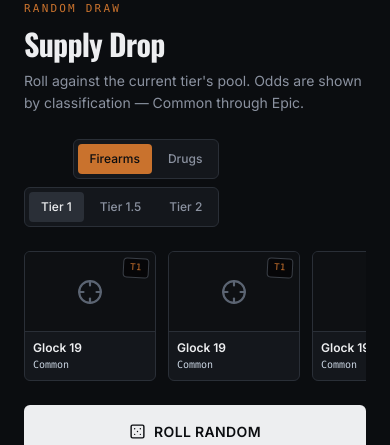
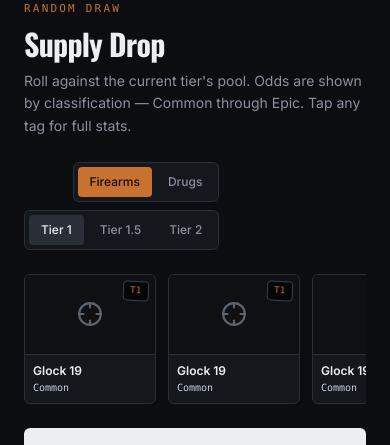
Before and after one commit to swipng1/the-312-rp-wiki, a React (Vite) app: page / in a window 390 px wide. Shown: the part 661-1106 px from the top of the page. Built offline with nearby package versions, Linux system fonts and the light colour scheme.

Commit message:
redesign: stat bars, detail modal, new banner art

```diff
--- a/src/App.jsx
+++ b/src/App.jsx
@@ -1,8 +1,9 @@
 import React, { useState, useMemo, useRef } from "react";
-import { Shield, Crosshair, FlaskConical, Search, Dice5, ChevronRight, Radio } from "lucide-react";
+import { Shield, Crosshair, FlaskConical, Search, Dice5, ChevronRight, Radio, X } from "lucide-react";
 
 /* ------------------------------------------------------------------ */
 /*  DATA — swap this out for your real drop tables / skill trees      */
+/*  stats are 0-100 scale, used to draw the bars in the detail modal   */
 /* ------------------------------------------------------------------ */
 
 const TIERS = ["Tier 1", "Tier 1.5", "Tier 2"];
@@ -10,40 +11,52 @@
 const CATALOG = [
   { id: "gk19", name: "Glock 19", cat: "Firearms", tier: "Tier 1", class: "Common",
     desc: "Light sidearm for new runners. Cheap ammo, fast draw, forgiving recoil for early street work.",
-    tags: ["Low recoil", "Fast draw"] },
+    tags: ["Low recoil", "Fast draw"],
+    stats: { damage: 28, range: 35, fireRate: 72, recoil: 20 } },
   { id: "cp01", name: "Combat Pistol", cat: "Firearms", tier: "Tier 1", class: "Common",
     desc: "Bigger magazine than the Glock. Built for extended stand-offs where reload timing matters.",
-    tags: ["High ammo", "Reliable"] },
+    tags: ["High ammo", "Reliable"],
+    stats: { damage: 32, range: 38, fireRate: 65, recoil: 25 } },
   { id: "msmg", name: "Mini SMG", cat: "Firearms", tier: "Tier 1.5", class: "Rare",
     desc: "Compact automatic built for vehicle fights and alley pushes. Close range only.",
-    tags: ["Close range", "Vehicle use"] },
+    tags: ["Close range", "Vehicle use"],
+    stats: { damage: 24, range: 20, fireRate: 85, recoil: 45 } },
   { id: "smg1", name: "SMG", cat: "Firearms", tier: "Tier 1.5", class: "Uncommon",
     desc: "Standard submachine gun with steady spray control. Solid on foot or in a chase.",
-    tags: ["Spray control", "Versatile"] },
+    tags: ["Spray control", "Versatile"],
+    stats: { damage: 30, range: 40, fireRate: 78, recoil: 38 } },
   { id: "pshot", name: "Pump Shotgun", cat: "Firearms", tier: "Tier 1.5", class: "Uncommon",
     desc: "Slow but devastating up close. One shot ends most indoor disputes.",
-    tags: ["Close range", "High damage"] },
+    tags: ["Close range", "High damage"],
+    stats: { damage: 90, range: 15, fireRate: 18, recoil: 70 } },
   { id: "hvp", name: "Heavy Pistol", cat: "Firearms", tier: "Tier 1.5", class: "Rare",
     desc: "Upgraded stopping power over the standard sidearm. Common secondary for mid-tier crews.",
-    tags: ["Stopping power", "Secondary"] },
+    tags: ["Stopping power", "Secondary"],
+    stats: { damage: 45, range: 42, fireRate: 55, recoil: 40 } },
   { id: "carb", name: "Carbine Rifle", cat: "Firearms", tier: "Tier 2", class: "Epic",
     desc: "Full-auto mid-range rifle for crews who've earned it. Strong damage, open-street engagements.",
-    tags: ["Mid range", "Full auto"] },
+    tags: ["Mid range", "Full auto"],
+    stats: { damage: 55, range: 70, fireRate: 68, recoil: 48 } },
   { id: "scarb", name: "Special Carbine", cat: "Firearms", tier: "Tier 2", class: "Epic",
     desc: "Upgraded carbine variant with tighter handling — preferred for medium-range pushes.",
-    tags: ["Accuracy", "Mid range"] },
+    tags: ["Accuracy", "Mid range"],
+    stats: { damage: 58, range: 75, fireRate: 70, recoil: 35 } },
   { id: "grnl", name: "Green Leaf", cat: "Drugs", tier: "Tier 1", class: "Common",
     desc: "Entry-level product. Cheap to move, low heat, steady baseline income for a new operation.",
-    tags: ["Low heat", "Starter"] },
+    tags: ["Low heat", "Starter"],
+    stats: { value: 20, heat: 15, demand: 45 } },
   { id: "pwdr", name: "Cut Powder", cat: "Drugs", tier: "Tier 1.5", class: "Uncommon",
     desc: "Mid-grade product with better margins. Draws more attention once volume picks up.",
-    tags: ["Better margin", "Moderate heat"] },
+    tags: ["Better margin", "Moderate heat"],
+    stats: { value: 45, heat: 40, demand: 60 } },
   { id: "crys", name: "Crystal Batch", cat: "Drugs", tier: "Tier 2", class: "Rare",
     desc: "High-value product for established operations. Big payout, big risk if a run gets made.",
-    tags: ["High value", "High heat"] },
+    tags: ["High value", "High heat"],
+    stats: { value: 75, heat: 70, demand: 55 } },
   { id: "pill", name: "Pressed Pills", cat: "Drugs", tier: "Tier 2", class: "Epic",
     desc: "Top-tier product reserved for trusted crew. Rare drop, rarely sits in stock long.",
-    tags: ["Rare drop", "Trusted crew"] },
+    tags: ["Rare drop", "Trusted crew"],
+    stats: { value: 90, heat: 60, demand: 80 } },
 ];
 
 const SKILLS = {
@@ -80,13 +93,21 @@
   Epic: "text-amber-300 border-amber-500/50",
 };
 
+const STAT_LABELS = {
+  damage: "Damage", range: "Range", fireRate: "Fire Rate", recoil: "Recoil",
+  value: "Value", heat: "Heat", demand: "Demand",
+};
+
 /* ------------------------------------------------------------------ */
 /*  SMALL PIECES                                                       */
 /* ------------------------------------------------------------------ */
 
-function EvidenceTag({ item, spinning }) {
+function EvidenceTag({ item, spinning, onClick }) {
   return (
-    <div className={`relative shrink-0 w-[132px] rounded-md border border-[#2A2F37] bg-[#14171C] overflow-hidden transition-transform duration-150 ${spinning ? "scale-[0.97]" : ""}`}>
+    <button
+      onClick={() => onClick(item)}
+      className={`relative shrink-0 w-[132px] rounded-md border border-[#2A2F37] bg-[#14171C] overflow-hidden transition-transform duration-150 text-left ${spinning ? "scale-[0.97]" : "hover:border-[#454b55]"}`}
+    >
       <div className="absolute top-1.5 right-1.5 z-10 text-[9px] font-mono tracking-wider px-1.5 py-0.5 rounded-sm bg-black/60 border border-[#3a3f47] text-[#C9722D] rotate-3">
         {item.tier.replace("Tier ", "T")}
       </div>
@@ -97,7 +118,7 @@
         <div className="text-[12px] font-semibold text-[#EDEEF0] leading-tight truncate">{item.name}</div>
         <div className={`text-[10px] font-mono mt-0.5 ${CLASS_COLOR[item.class].split(" ")[0]}`}>{item.class}</div>
       </div>
-    </div>
+    </button>
   );
 }
 
@@ -110,6 +131,66 @@
         {desc && <p className="text-[#8B92A0] mt-2 max-w-xl text-[14px] leading-relaxed">{desc}</p>}
       </div>
       {right}
+    </div>
+  );
+}
+
+function StatBar({ label, value }) {
+  return (
+    <div>
+      <div className="flex items-center justify-between mb-1">
+        <span className="text-[11px] font-mono uppercase tracking-wide text-[#8B92A0]">{label}</span>
+        <span className="text-[11px] font-mono text-[#EDEEF0]">{value}</span>
+      </div>
+      <div className="h-1.5 rounded-full bg-[#1E2126] overflow-hidden">
+        <div className="h-full rounded-full bg-[#C9722D]" style={{ width: `${value}%` }} />
+      </div>
+    </div>
+  );
+}
+
+function DetailModal({ item, onClose }) {
+  if (!item) return null;
+  return (
+    <div
+      className="fixed inset-0 z-50 flex items-center justify-center bg-black/70 backdrop-blur-sm px-4"
+      onClick={onClose}
+    >
+      <div
+        className="w-full max-w-md rounded-lg border border-[#2A2F37] bg-[#0E1013] overflow-hidden"
+        onClick={(e) => e.stopPropagation()}
+      >
+        <div className="relative h-36 flex items-center justify-center bg-[#14171C] border-b border-[#2A2F37]">
+          {item.cat === "Firearms" ? <Crosshair size={40} className="text-[#454b55]" /> : <FlaskConical size={40} className="text-[#454b55]" />}
+          <button onClick={onClose} className="absolute top-3 right-3 w-7 h-7 rounded-md border border-[#2A2F37] bg-[#0B0D10]/70 flex items-center justify-center text-[#8B92A0] hover:text-[#EDEEF0] transition-colors">
+            <X size={14} />
+          </button>
+          <div className="absolute top-3 left-3 text-[10px] font-mono px-1.5 py-0.5 rounded bg-black/60 border border-[#3a3f47] text-[#C9722D]">
+            {item.tier}
+          </div>
+        </div>
+        <div className="p-5">
+          <div className="flex items-center justify-between mb-2">
+            <h3 className="text-[18px] font-semibold text-[#EDEEF0]" style={{ fontFamily: "'Oswald', sans-serif" }}>{item.name}</h3>
+            <span className={`text-[10px] font-mono px-1.5 py-0.5 rounded border ${CLASS_COLOR[item.class]}`}>{item.class}</span>
+          </div>
+          <p className="text-[13px] text-[#8B92A0] leading-relaxed mb-4">{item.desc}</p>
+
+          {item.stats && (
+            <div className="flex flex-col gap-3 mb-4">
+              {Object.entries(item.stats).map(([key, value]) => (
+                <StatBar key={key} label={STAT_LABELS[key] ?? key} value={value} />
+              ))}
+            </div>
+          )}
+
+          <div className="flex gap-1.5 flex-wrap">
+            {item.tags.map((t) => (
+              <span key={t} className="text-[10px] font-mono px-1.5 py-0.5 rounded border border-[#2A2F37] text-[#8B92A0]">{t}</span>
+            ))}
+          </div>
+        </div>
+      </div>
     </div>
   );
 }
@@ -129,6 +210,8 @@
 
   const [catFilter, setCatFilter] = useState("All");
   const [query, setQuery] = useState("");
+
+  const [activeItem, setActiveItem] = useState(null);
 
   const rollPool = useMemo(
     () => CATALOG.filter((i) => i.cat === rollCat && i.tier === rollTier),
@@ -166,6 +249,8 @@
         @import url('https://fonts.googleapis.com/css2?family=Oswald:wght@500;600;700&family=Inter:wght@400;500;600;700&family=IBM+Plex+Mono:wght@400;500&display=swap');
       `}</style>
 
+      <DetailModal item={activeItem} onClose={() => setActiveItem(null)} />
+
       {/* NAV */}
       <div className="sticky top-0 z-30 backdrop-blur bg-[#0B0D10]/85 border-b border-[#1E2126]">
         <div className="max-w-6xl mx-auto px-6 py-3 flex items-center justify-between">
@@ -185,18 +270,13 @@
 
       {/* HERO */}
       <div className="relative overflow-hidden">
-        {/* collage background — portrait crop on mobile, landscape on desktop */}
         <div
-          className="absolute inset-0 bg-cover bg-[position:75%_center] md:hidden opacity-[0.35]"
-          style={{ backgroundImage: "url('/assets/icg_collage.png')" }}
-        />
-        <div
-          className="hidden md:block absolute inset-0 bg-cover bg-[position:center_30%] opacity-[0.35]"
-          style={{ backgroundImage: "url('/assets/icg_collage_1920x1080.png')" }}
+          className="absolute inset-0 bg-cover bg-center opacity-60"
+          style={{ backgroundImage: "url('/assets/banner.png')" }}
         />
         {/* fade to bg color so text stays readable, heaviest on the left where copy sits */}
-        <div className="absolute inset-0 bg-gradient-to-r from-[#0B0D10] via-[#0B0D10]/90 to-[#0B0D10]/40" />
-        <div className="absolute inset-0 bg-gradient-to-t from-[#0B0D10] via-transparent to-[#0B0D10]/30" />
+        <div className="absolute inset-0 bg-gradient-to-r from-[#0B0D10] via-[#0B0D10]/85 to-[#0B0D10]/30" />
+        <div className="absolute inset-0 bg-gradient-to-t from-[#0B0D10] via-transparent to-[#0B0D10]/40" />
 
         <div className="relative max-w-6xl mx-auto px-6 pt-16 pb-14">
           <div className="flex items-center gap-2 text-[11px] font-mono tracking-[0.2em] uppercase text-[#8B92A0] mb-5">
@@ -230,7 +310,7 @@
           <SectionLabel
             eyebrow="Random Draw"
             title="Supply Drop"
-            desc="Roll against the current tier's pool. Odds are shown by classification — Common through Epic."
+            desc="Roll against the current tier's pool. Odds are shown by classification — Common through Epic. Tap any tag for full stats."
             right={
               <div className="flex flex-col items-end gap-2">
                 <div className="flex gap-1 bg-[#14171C] border border-[#2A2F37] rounded-md p-1">
@@ -255,7 +335,7 @@
 
           <div className="flex gap-3 overflow-x-auto pb-2 mb-4">
             {rollSlots.map((item, idx) => (
-              <EvidenceTag key={idx} item={item} spinning={spinning} />
+              <EvidenceTag key={idx} item={item} spinning={spinning} onClick={setActiveItem} />
             ))}
           </div>
 
@@ -335,12 +415,18 @@
       </div>
 
       {/* CATALOG */}
-      <div id="catalog" className="border-t border-[#1E2126]">
-        <div className="max-w-6xl mx-auto px-6 py-14">
+      <div id="catalog" className="relative border-t border-[#1E2126] overflow-hidden">
+        <div
+          className="absolute inset-0 bg-cover bg-[position:center_20%] opacity-[0.12]"
+          style={{ backgroundImage: "url('/assets/icg_collage_1920x1080.png')" }}
+        />
+        <div className="absolute inset-0 bg-[#0B0D10]/70" />
+
+        <div className="relative max-w-6xl mx-auto px-6 py-14">
           <SectionLabel
             eyebrow="All Items + Descriptions"
             title="Weapon & Product Catalog"
-            desc="A full browse area so players can see every main reward, what it's good for, and which playstyle it fits before pulling the random selector."
+            desc="A full browse area so players can see every main reward, what it's good for, and which playstyle it fits before pulling the random selector. Click a card for full stats."
           />
 
           <div className="flex flex-wrap items-center justify-between gap-3 mb-6">
@@ -365,7 +451,11 @@
 
           <div className="grid sm:grid-cols-2 lg:grid-cols-3 gap-4">
             {filteredCatalog.map((item) => (
-              <div key={item.id} className="rounded-md border border-[#2A2F37] bg-[#0E1013] overflow-hidden hover:border-[#454b55] transition-colors">
+              <button
+                key={item.id}
+                onClick={() => setActiveItem(item)}
+                className="text-left rounded-md border border-[#2A2F37] bg-[#0E1013] overflow-hidden hover:border-[#454b55] transition-colors"
+              >
                 <div className="h-28 flex items-center justify-center bg-[#14171C] border-b border-[#2A2F37]">
                   {item.cat === "Firearms" ? <Crosshair size={28} className="text-[#454b55]" /> : <FlaskConical size={28} className="text-[#454b55]" />}
                 </div>
@@ -381,7 +471,7 @@
                     ))}
                   </div>
                 </div>
-              </div>
+              </button>
             ))}
             {filteredCatalog.length === 0 && (
               <div className="col-span-full text-center py-12 text-[#5b6472] text-[13px]">No items match that search.</div>
```
Also changed, not shown: 2 other files (tests, documents, lock files or other folders).
